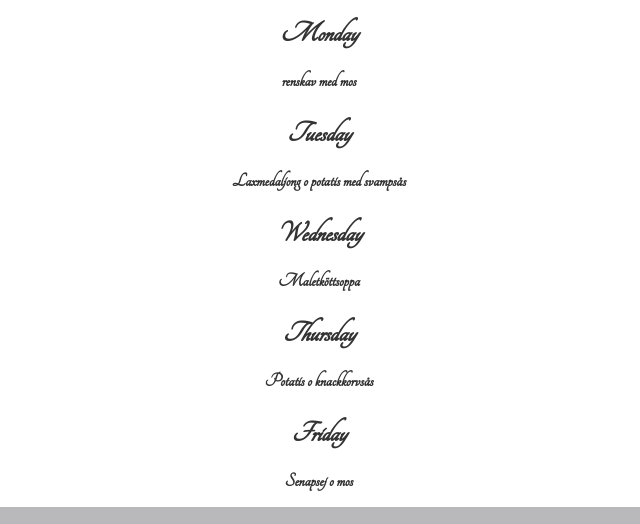
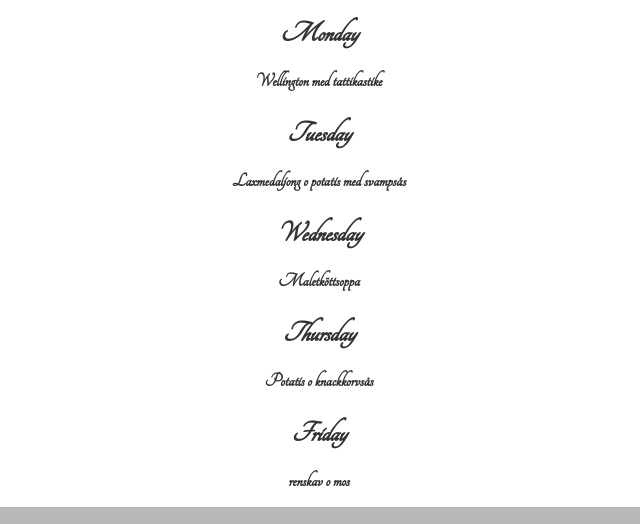
Before and after one commit to macos11/macos11.github.io, a plain HTML site: page index.html in a window 1280 px wide. Shown: the part 421-945 px from the top of the page, 321-961 px from the left. Drawn offline with Linux system fonts and the light colour scheme; a web font is replaced by a local one.

Commit message:
Update index.html

```diff
--- a/index.html
+++ b/index.html
@@ -63,7 +63,7 @@
       <span style="font-size: 40px; font-weight:800"><u>Viikon lounaslista</u></span>
 
       <h1>Monday</h1>
-      <h2>renskav med mos</h2>
+      <h2>Wellington med tattikastike</h2>
 
       <h1>Tuesday</h1>
       <h2>Laxmedaljong o potatis med svampsås</h2>
@@ -75,7 +75,7 @@
       <h2>Potatis o knackkorvsås</h2>
 
       <h1>Friday</h1>
-      <h2>Senapsej o mos</h2>
+      <h2>renskav o mos</h2>
 
     </div>
     <div class="jumbotron" id="last">
```
